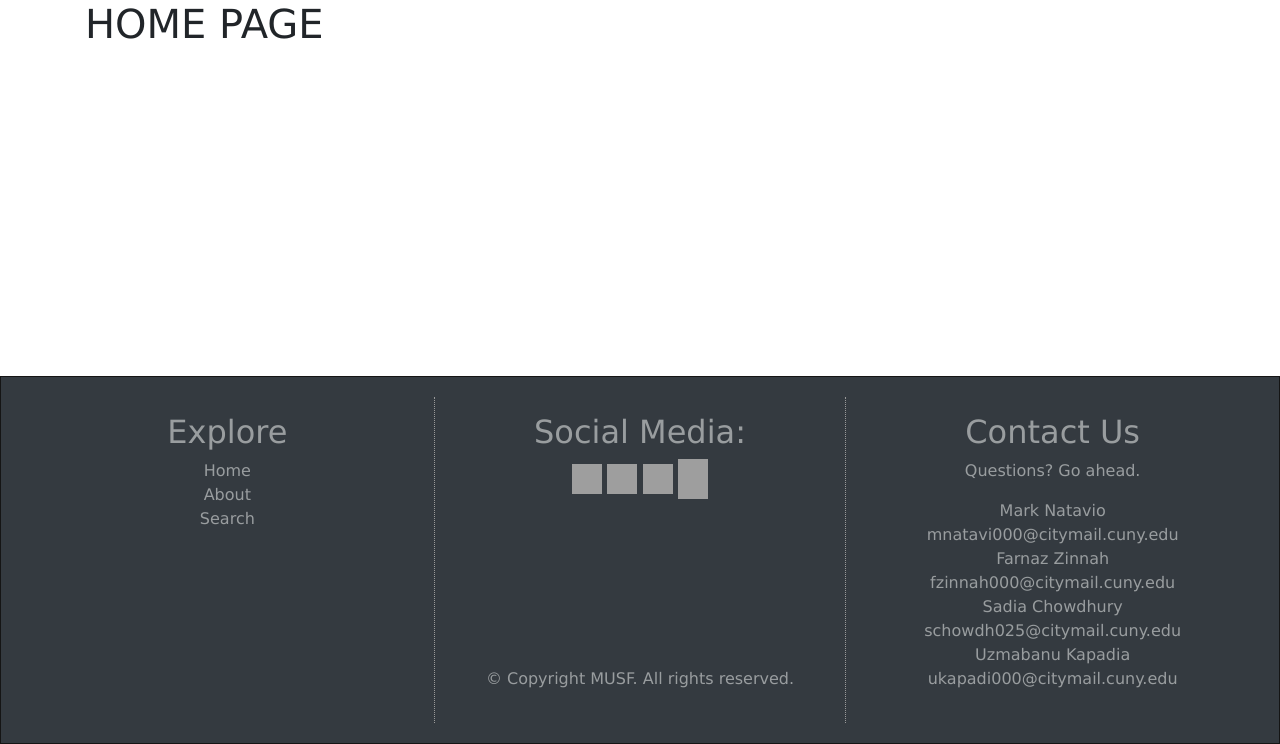
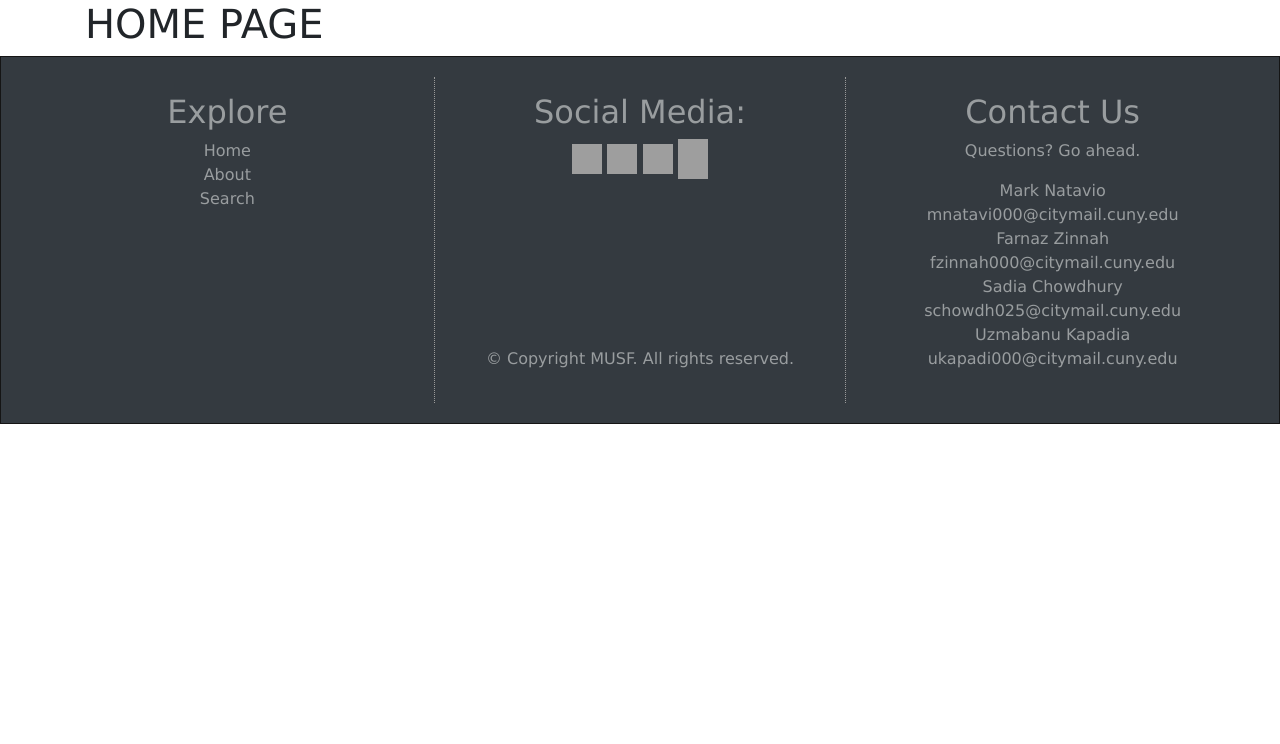
Before and after one commit to MarkNatavio/MusicSearchEngine, a Flask app: page / in a window 1280 px wide. Shown: the part 56-800 px from the top of the page. Run offline with Flask 2, Linux system fonts and the light colour scheme; the visitor is signed in with stand-in values (Sample User, id 1); data that the repository does not hold is empty; some libraries are stand-ins or nearby versions; grey boxes are pictures that could not be loaded.

Commit message:
footer fixed

```diff
--- a/website/templates/base.html
+++ b/website/templates/base.html
@@ -71,8 +71,6 @@
        }
 
       #footer {
-          position:absolute;
-          bottom: 0;
           display: table;
           width: 100%;
           padding: 1.25em;
```
